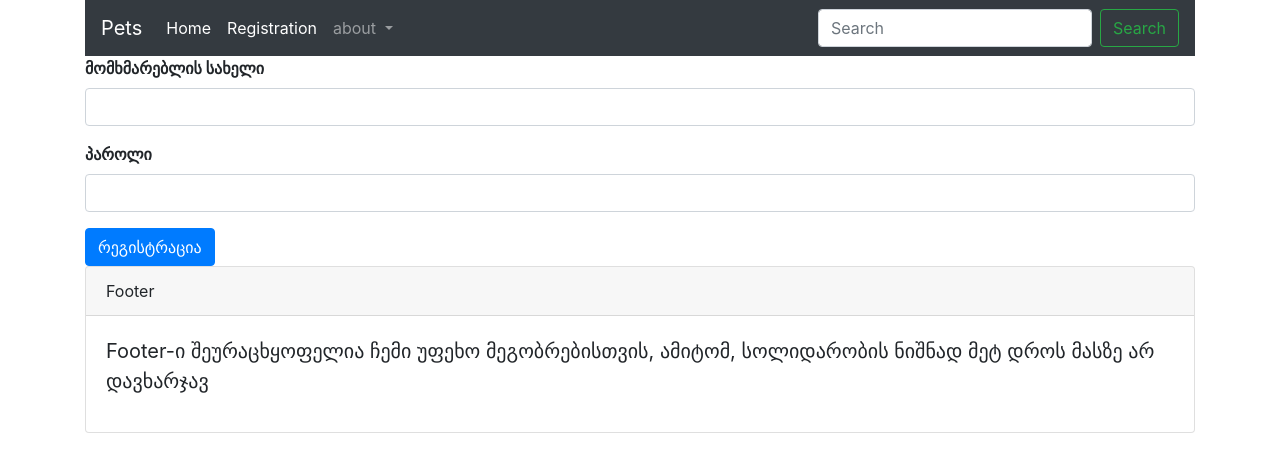
After one commit to temurchichua/UnilabPythonDevelopment, a Flask app: page /registration in a window 1280 px wide. The commit adds this page. Shown: the top 472 px of the page. Run offline with Flask 2, Linux system fonts and the light colour scheme; some libraries are stand-ins or nearby versions.

Commit message:
განვაახლე კოდი, დავამატე რეგისტრაცია

```diff
--- a/Chapter6_Templates/projects/Alisa_Sanakoeva/app.py
+++ b/Chapter6_Templates/projects/Alisa_Sanakoeva/app.py
@@ -1,7 +1,8 @@
-from flask import Flask, render_template
+from flask import Flask, render_template, request
 
 app = Flask(__name__)
 
+@app.route('/')
 @app.route('/home')
 def home():
     return render_template('home.html')
@@ -10,4 +11,15 @@ def home():
 def about(pet):
     return render_template('about.html', pet=pet)
 
+@app.route('/registration')
+def registration():
+    return render_template('registration.html')
+
+@app.route('/status')
+def status():
+    data = request.args
+    username = data.get("username")
+    return render_template('status.html', username=username)
+
+
 app.run(port=4000, debug=True)
--- a/Chapter6_Templates/projects/Alisa_Sanakoeva/templates/base.html
+++ b/Chapter6_Templates/projects/Alisa_Sanakoeva/templates/base.html
@@ -1,5 +1,7 @@
 <!DOCTYPE html>
 <html lang="en">
+
+{% from "macros.html" import nav_builder with context %}
 <head>
     <meta charset="UTF-8">
     <link rel="stylesheet" href="https://stackpath.bootstrapcdn.com/bootstrap/4.5.2/css/bootstrap.min.css" integrity="sha384-JcKb8q3iqJ61gNV9KGb8thSsNjpSL0n8PARn9HuZOnIxN0hoP+VmmDGMN5t9UJ0Z" crossorigin="anonymous">
@@ -20,18 +22,23 @@
           <div class="collapse navbar-collapse" id="navbarSupportedContent">
             <ul class="navbar-nav mr-auto">
               <li class="nav-item active">
-                <a class="nav-link" href="http://127.0.0.1:4000/home">Home <span class="sr-only">(current)</span></a>
+                <a class="nav-link" href="{{ url_for('home') }}">Home <span class="sr-only">(current)</span></a>
               </li>
+
+              <li class="nav-item active">
+                <a class="nav-link" href="{{ url_for('registration') }}">Registration <span class="sr-only">(current)</span></a>
+              </li>
+
               <li class="nav-item dropdown">
                 <a class="nav-link dropdown-toggle" href="#" id="navbarDropdown" role="button" data-toggle="dropdown" aria-haspopup="true" aria-expanded="false">
                   about
                 </a>
                 <div class="dropdown-menu" aria-labelledby="navbarDropdown">
-                  <a class="dropdown-item" href="http://127.0.0.1:4000/about/craig">კრეგი</a>
-                  <a class="dropdown-item" href="http://127.0.0.1:4000/about/snails">ლოკოკინები</a>
-                  <a class="dropdown-item" href="http://127.0.0.1:4000/about/richard">რიჩარდი</a>
-                  <a class="dropdown-item" href="http://127.0.0.1:4000/about/rezo">რეზო</a>
-                  <a class="dropdown-item" href="http://127.0.0.1:4000/about/rosha">როშა</a>
+                  <a class="dropdown-item" href="{{ url_for('about', pet='craig') }}">კრეგი</a>
+                  <a class="dropdown-item" href="{{ url_for('about', pet='snails') }}">ლოკოკინები</a>
+                  <a class="dropdown-item" href="{{ url_for('about', pet='richard') }}">რიჩარდი</a>
+                  <a class="dropdown-item" href="{{ url_for('about', pet='rezo') }}">რეზო</a>
+                  <a class="dropdown-item" href="{{ url_for('about', pet='rosha') }}">როშა</a>
             </ul>
             <form class="form-inline my-2 my-lg-0">
               <input class="form-control mr-sm-2" type="search" placeholder="Search" aria-label="Search">
--- /dev/null
+++ b/Chapter6_Templates/projects/Alisa_Sanakoeva/templates/macros.html
@@ -0,0 +1,3 @@
+{% macro nav_builder(endpoint, name) %}
+    <a class="nav-link" href="{{ url_for('endpoint', pet='pet') }}">{{ name }}<span class="sr-only">(current)</span></a>
+{% endmacro %}
--- /dev/null
+++ b/Chapter6_Templates/projects/Alisa_Sanakoeva/templates/registration.html
@@ -0,0 +1,17 @@
+{% extends "base.html" %}
+
+{% block content %}
+
+<form action="{{url_for('status')}}">
+  <div class="form-group">
+    <label><strong>მომხმარებლის სახელი</strong></label>
+    <input type="text" class="form-control" name="username">
+  </div>
+  <div class="form-group">
+    <label for="exampleInputPassword1"><strong>პაროლი</strong></label>
+    <input type="password" class="form-control" id="exampleInputPassword1">
+  </div>
+  <button type="submit" class="btn btn-primary">რეგისტრაცია</button>
+</form>
+
+{% endblock %}
```
Also changed, not shown: Chapter6_Templates/projects/Alisa_Sanakoeva/templates/home.html (+5 -5 lines), Chapter6_Templates/projects/Alisa_Sanakoeva/templates/status.html (added, +12 -0 lines).
